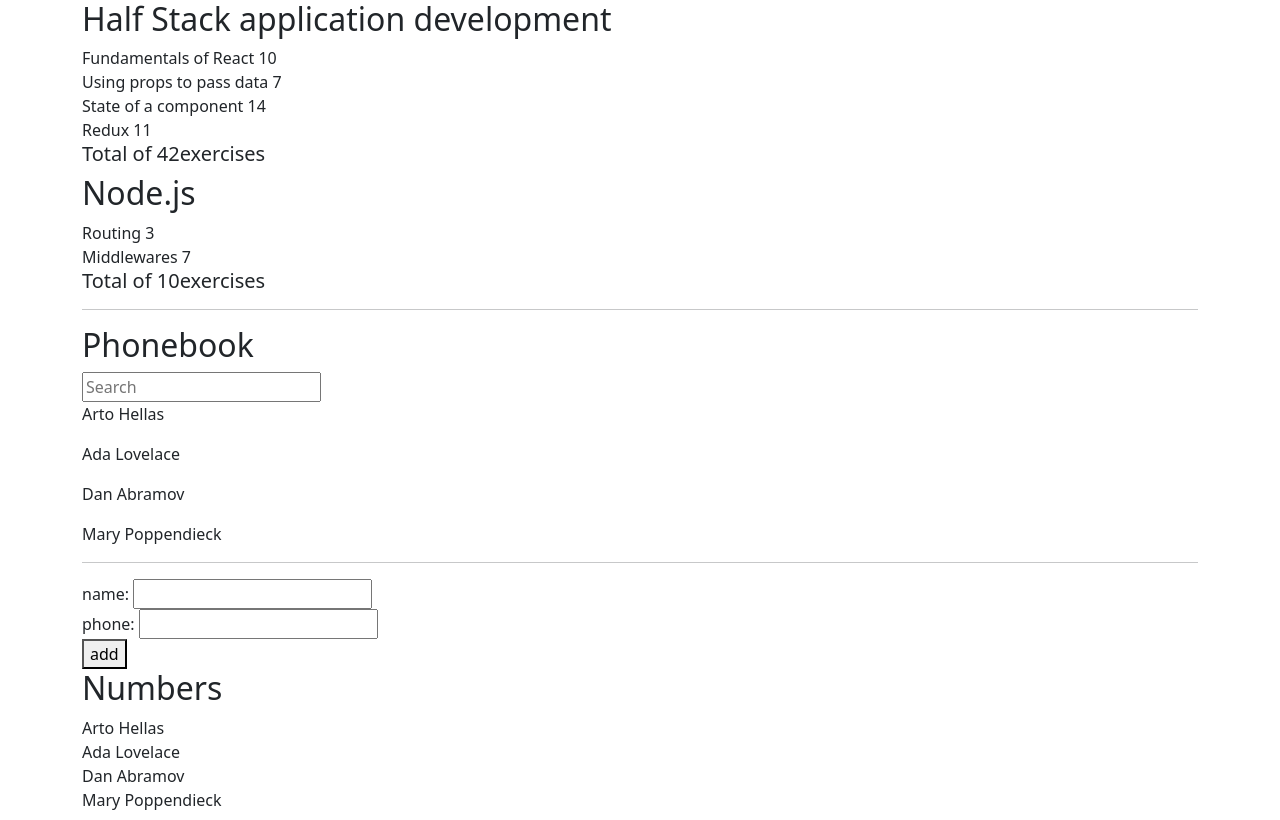
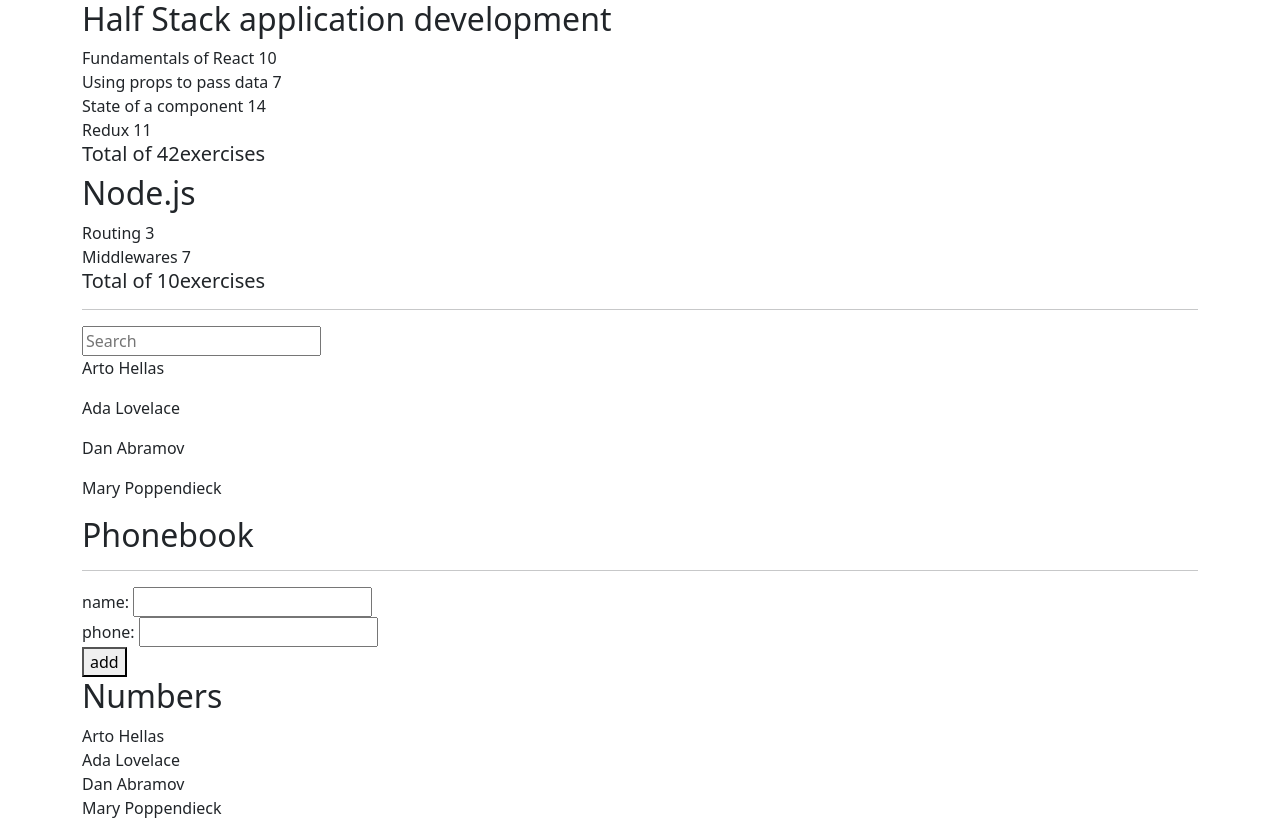
Before and after one commit to Peterzolo/Part2, a React (Create React App) app: page / in a window 1280 px wide. Built offline with nearby package versions, Linux system fonts and the light colour scheme.

Commit message:
Modification
Changed key props fron the person.id to index

```diff
--- a/src/components/Form.jsx
+++ b/src/components/Form.jsx
@@ -1,4 +1,5 @@
 import React from "react";
+import Search from "./Search";
 
 const Form = ({
   persons,
@@ -10,14 +11,6 @@ const Form = ({
   searchName,
   setsearchName,
 }) => {
-  const handleSearchChange = (event) => {
-    setsearchName(event.target.value);
-  };
-
-  const filteredPersonNames = persons.filter((person) =>
-    person.name.toLowerCase().includes(searchName.toLowerCase())
-  );
-
   const handleSubmit = (event) => {
     event.preventDefault();
     const name = newName;
@@ -34,24 +27,15 @@ const Form = ({
 
   return (
     <div>
+      <div>
+        <Search
+          persons={persons}
+          setPersons
+          searchName={searchName}
+          setsearchName={setsearchName}
+        />
+      </div>
       <h2>Phonebook</h2>
-      <div>
-        <form action="">
-          <input
-            type="text"
-            placeholder="Search"
-            value={searchName}
-            onChange={handleSearchChange}
-          />
-        </form>
-        <div>
-          {filteredPersonNames.map((personName) => (
-            <div key={personName.id}>
-              <p>{personName.name}</p>
-            </div>
-          ))}
-        </div>
-      </div>
       <hr />
       <form onSubmit={handleSubmit}>
         <div>
@@ -75,8 +59,8 @@ const Form = ({
       <h2>Numbers</h2>
       <div>
         {" "}
-        {persons.map((person) => (
-          <div key={person.id}>
+        {persons.map((person, index) => (
+          <div key={index}>
             {person.name} {person.phone}
           </div>
         ))}
--- /dev/null
+++ b/src/components/Search.jsx
@@ -0,0 +1,32 @@
+import React from "react";
+
+const Search = ({ persons, searchName, setsearchName }) => {
+  const handleSearchChange = (event) => {
+    setsearchName(event.target.value);
+  };
+
+  const filteredPersonNames = persons.filter((person) =>
+    person.name.toLowerCase().includes(searchName.toLowerCase())
+  );
+  return (
+    <div>
+      <form action="">
+        <input
+          type="text"
+          placeholder="Search"
+          value={searchName}
+          onChange={handleSearchChange}
+        />
+      </form>
+      <div>
+        {filteredPersonNames.map((personName, index) => (
+          <div key={index}>
+            <p>{personName.name}</p>
+          </div>
+        ))}
+      </div>
+    </div>
+  );
+};
+
+export default Search;
```
